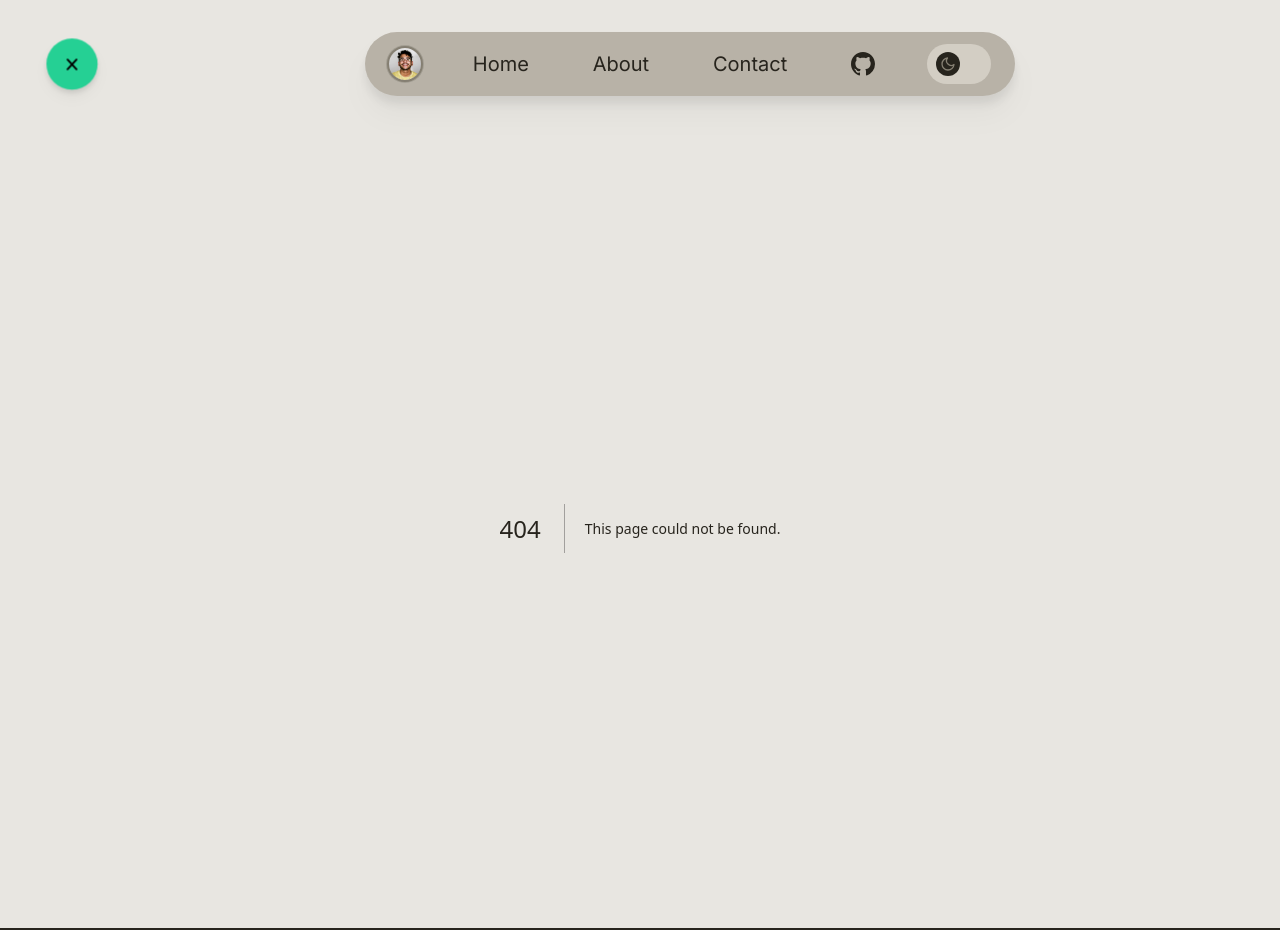
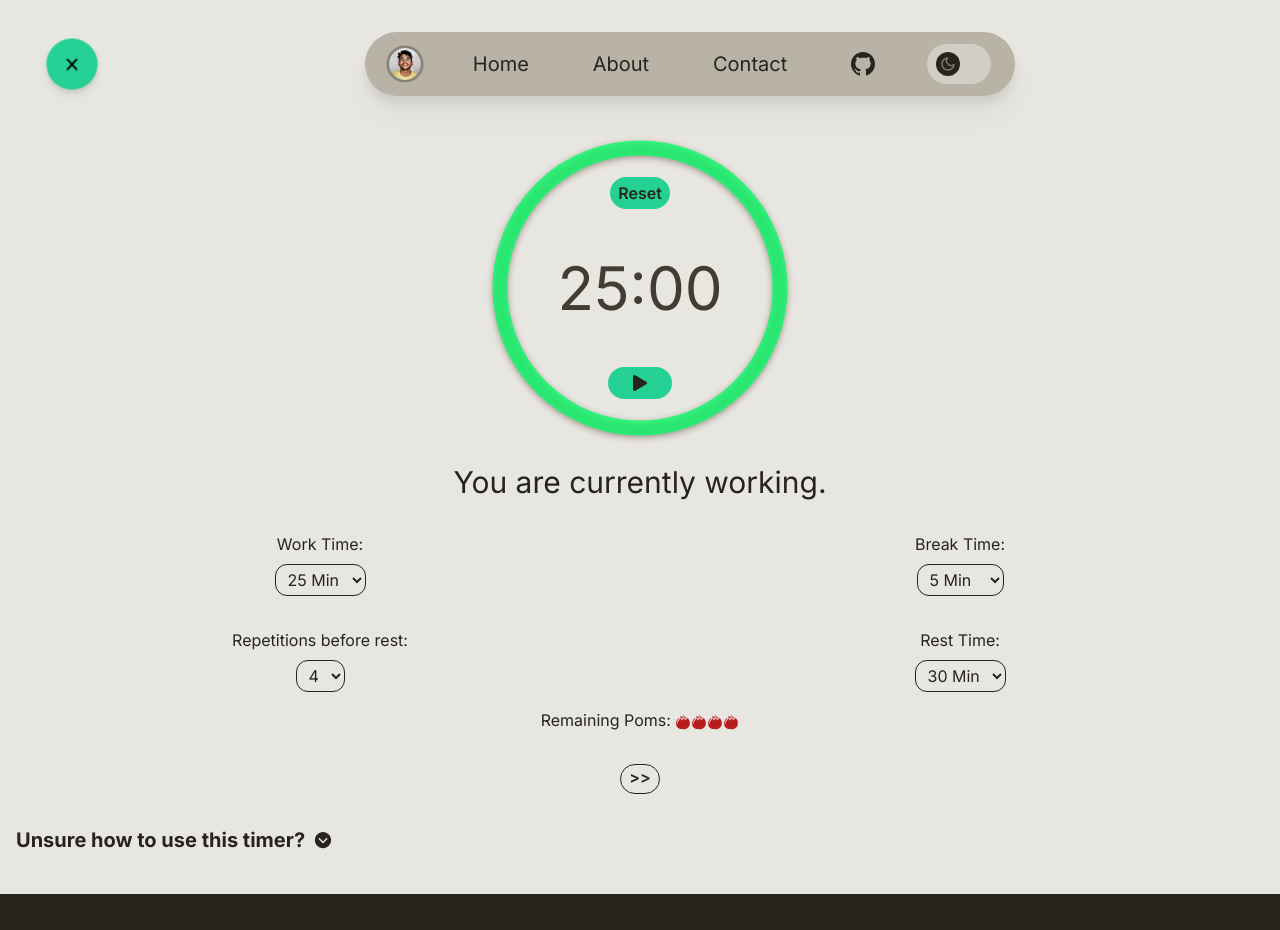
Before and after one commit to theonlynanu/website, a Next.js app: page /gallery/pomodoro in a window 1280 px wide. Before the commit this address had no page. Shown: the top 930 px of the page. Built offline with nearby package versions, Linux system fonts and the light colour scheme; no server answers; a web font is replaced by a local one.

Commit message:
Externalize pomodoro timer from Gallery page

```diff
--- a/src/app/gallery/_components/Pomodoro.tsx
+++ b/src/app/gallery/pomodoro/_components/Pomodoro.tsx
@@ -170,9 +170,8 @@ export default function Pomodoro() {
             ? "taking a break."
             : "taking your rest!"}
       </p>
-
       <div className="flex flex-row flex-wrap justify-center">
-        <div className="my-4 w-1/2 text-center">
+        <div className="my-4 flex w-1/2  flex-col items-center gap-2 text-center">
           <label htmlFor="WorkTime">Work Time: </label>
           <select
             name="Work Time"
@@ -195,7 +194,7 @@ export default function Pomodoro() {
             <option value={1800}>30 Min</option>
           </select>
         </div>
-        <div className="my-4 w-1/2 text-center">
+        <div className="my-4 flex w-1/2  flex-col items-center gap-2 text-center">
           <label htmlFor="breakTime">Break Time: </label>
           <select
             name="Break Time"
@@ -213,7 +212,7 @@ export default function Pomodoro() {
             <option value={600}>10 Min</option>
           </select>
         </div>
-        <div className="my-4 w-1/2 text-center">
+        <div className="my-4 flex w-1/2 flex-col items-center gap-2 text-center">
           <label htmlFor="repetitions">Repetitions before rest: </label>
           <select
             name="Repetitions before Rest"
@@ -234,7 +233,7 @@ export default function Pomodoro() {
             <option value={5}>5</option>
           </select>
         </div>
-        <div className="my-4 w-1/2 text-center">
+        <div className="my-4 flex w-1/2 flex-col items-center gap-2 text-center">
           <label htmlFor="restTime">Rest Time: </label>
           <select
             name="Rest Time"
--- /dev/null
+++ b/src/app/gallery/pomodoro/page.tsx
@@ -0,0 +1,18 @@
+import PomGuide from "./_components/PomGuide";
+import Pomodoro from "./_components/Pomodoro";
+import { Metadata } from "next";
+
+export const metadata: Metadata = {
+  title: "Pomodoro Timer",
+};
+
+export default function Index() {
+  return (
+    <>
+      <Pomodoro />
+      <div className="mx-4">
+        <PomGuide />
+      </div>
+    </>
+  );
+}
```
Also changed, not shown: src/app/gallery/pomodoro/_components/CircularProgressBar.tsx (renamed from src/app/gallery/_components/CircularProgressBar.tsx), src/app/gallery/pomodoro/_components/PomGuide.tsx (renamed from src/app/gallery/_components/PomGuide.tsx), src/app/gallery/pomodoro/_components/Timer.tsx (renamed from src/app/gallery/_components/Timer.tsx).
